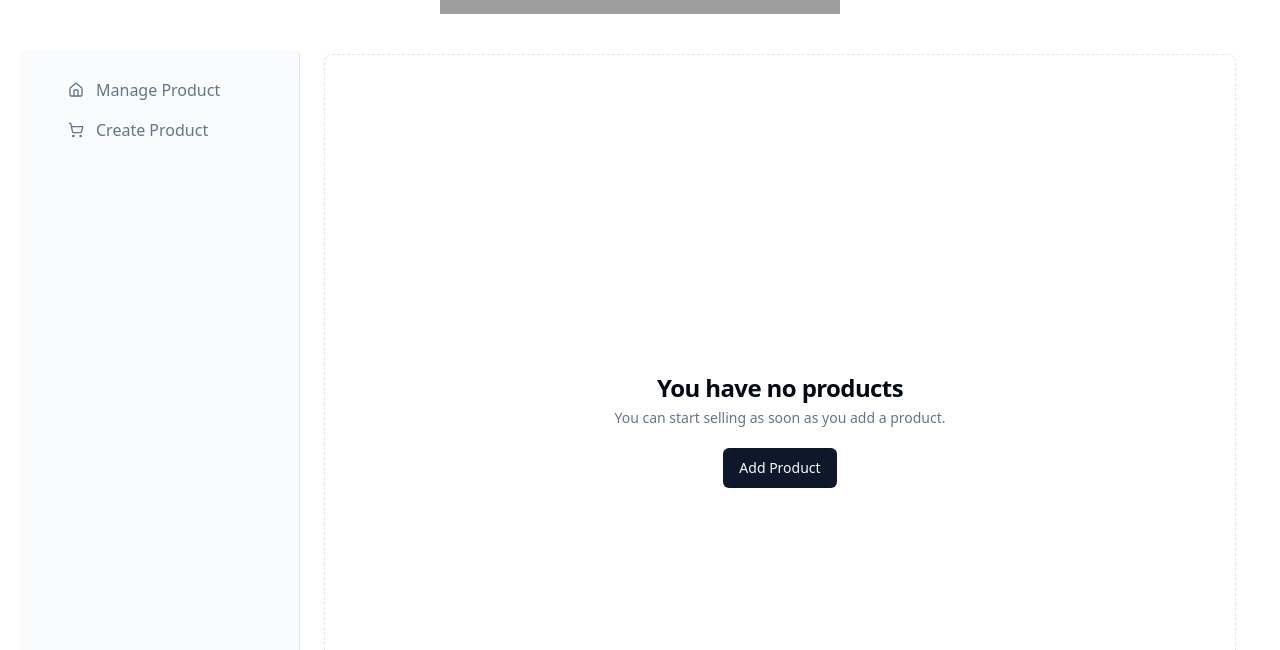
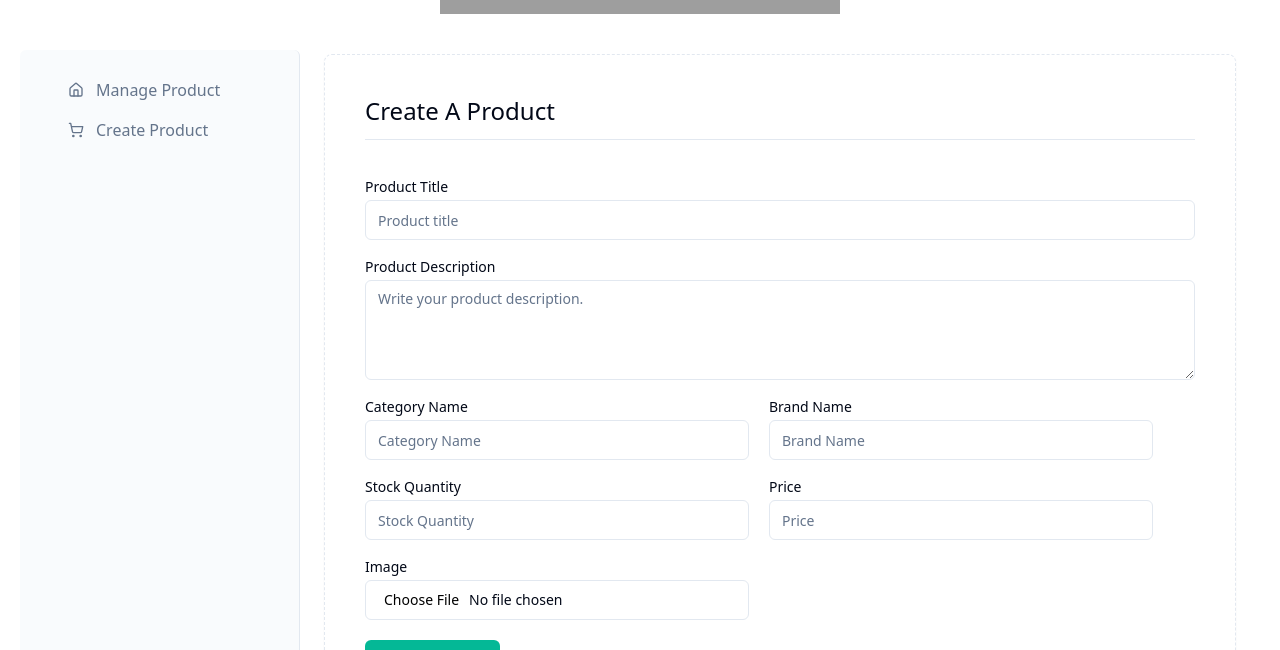
Before and after one commit to rabby4/sporting-goods-client, a React (Vite) app: page /manage-product/create-product in a window 1280 px wide. Shown: the part 302-952 px from the top of the page. Built offline with nearby package versions, Linux system fonts and the light colour scheme; grey boxes are pictures that could not be loaded.

Commit message:
create a form for post a product and customize manage product route

```diff
--- a/src/components/manageProduct/CreateProduct.tsx
+++ b/src/components/manageProduct/CreateProduct.tsx
@@ -1,5 +1,76 @@
+import { Button } from "../ui/button"
+import { Input } from "../ui/input"
+import { Label } from "../ui/label"
+import { Separator } from "../ui/separator"
+import { Textarea } from "../ui/textarea"
+
 const CreateProduct = () => {
-	return <div>Create product page</div>
+	return (
+		<div>
+			<main className="flex flex-1 min-h-screen flex-col gap-4 p-4 lg:gap-6 lg:p-6">
+				<div
+					className="flex flex-1 flex-col gap-10 rounded-lg border border-dashed shadow-sm p-10"
+					x-chunk="dashboard-02-chunk-1"
+				>
+					<div>
+						<h2 className="text-2xl font-medium pb-3">Create A Product</h2>
+						<Separator />
+					</div>
+
+					<form className="space-y-5 w-full">
+						<div className="grid w-full items-center gap-1.5">
+							<Label htmlFor="firsName" className="font-medium">
+								Product Title
+							</Label>
+							<Input type="text" id="name" placeholder="Product title" />
+						</div>
+						<div className="grid w-full gap-1.5">
+							<Label htmlFor="description" className="font-normal">
+								Product Description
+							</Label>
+							<Textarea
+								placeholder="Write your product description."
+								id="description"
+							/>
+						</div>
+						<div className="flex gap-5">
+							<div className="grid w-full max-w-sm items-center gap-1.5">
+								<Label htmlFor="category" className="font-normal">
+									Category Name
+								</Label>
+								<Input type="text" id="category" placeholder="Category Name" />
+							</div>
+							<div className="grid w-full max-w-sm items-center gap-1.5">
+								<Label htmlFor="brand" className="font-normal">
+									Brand Name
+								</Label>
+								<Input type="text" id="brand" placeholder="Brand Name" />
+							</div>
+						</div>
+						<div className="flex gap-5">
+							<div className="grid w-full max-w-sm items-center gap-1.5">
+								<Label htmlFor="quantity" className="font-normal">
+									Stock Quantity
+								</Label>
+								<Input type="text" id="quantity" placeholder="Stock Quantity" />
+							</div>
+							<div className="grid w-full max-w-sm items-center gap-1.5">
+								<Label htmlFor="price" className="font-normal">
+									Price
+								</Label>
+								<Input type="text" id="price" placeholder="Price" />
+							</div>
+						</div>
+						<div className="grid w-full max-w-sm items-center gap-1.5">
+							<Label htmlFor="image">Image</Label>
+							<Input id="image" type="file" />
+						</div>
+						<Button className="bg-green">Upload Product</Button>
+					</form>
+				</div>
+			</main>
+		</div>
+	)
 }
 
 export default CreateProduct
--- a/src/components/manageProduct/Manage.tsx
+++ b/src/components/manageProduct/Manage.tsx
@@ -1,5 +1,67 @@
+import { SquarePen, Trash2 } from "lucide-react"
+import { Button } from "../ui/button"
+import {
+	Table,
+	TableBody,
+	TableCell,
+	TableHead,
+	TableHeader,
+	TableRow,
+} from "../ui/table"
+
 const Manage = () => {
-	return <div>manage</div>
+	return (
+		<div>
+			<main className="flex flex-1 min-h-screen flex-col gap-4 p-4 lg:gap-6 lg:p-6">
+				<div
+					className="flex flex-1  justify-center rounded-lg border border-dashed shadow-sm"
+					x-chunk="dashboard-02-chunk-1"
+				>
+					{/* <div className="flex flex-col items-center gap-1 text-center">
+						<h3 className="text-2xl font-bold tracking-tight">
+							Manage your product
+						</h3>
+						<p className="text-sm text-muted-foreground">
+							You can start selling as soon as you add a product.
+						</p>
+						<Button className="mt-4">Add Product</Button>
+					</div> */}
+					<Table>
+						<TableHeader>
+							<TableRow>
+								<TableHead>Image</TableHead>
+								<TableHead>Product</TableHead>
+								<TableHead>Price</TableHead>
+								<TableHead>Actions</TableHead>
+							</TableRow>
+						</TableHeader>
+						<TableBody>
+							<TableRow className=" ">
+								<TableCell>
+									<img
+										src="https://ornaldo.themeftc.com/wp-content/uploads/2021/03/19-2-548x548.jpg"
+										alt=""
+										className="size-20"
+									/>
+								</TableCell>
+								<TableCell className="font-medium">Golf hand gloves</TableCell>
+								<TableCell>$250.00</TableCell>
+								<TableCell className="flex gap-2">
+									<Button className="bg-green flex gap-3">
+										<SquarePen className="size-5" /> <span>Update</span>
+									</Button>
+									<Button className="bg-red-600 flex gap-3">
+										{" "}
+										<Trash2 className="size-5" /> <span>Delete</span>
+									</Button>
+								</TableCell>
+							</TableRow>
+						</TableBody>
+					</Table>
+				</div>
+			</main>
+		</div>
+	)
 }
 
 export default Manage
--- /dev/null
+++ b/src/components/manageProduct/Sidebar.tsx
@@ -0,0 +1,36 @@
+import { Home, ShoppingCart } from "lucide-react"
+import { NavLink } from "react-router-dom"
+
+const Sidebar = () => {
+	return (
+		<div>
+			<div className="h-[95vh] my-5 border-r bg-muted/40 block p-5 rounded-md">
+				<div className="flex h-full max-h-screen flex-col gap-2">
+					<div className="flex-1">
+						<nav className="grid md:grid-cols-1 grid-cols-2 items-start px-2 text-base font-medium lg:px-4">
+							<NavLink
+								to="/manage-product"
+								className="flex items-center gap-3 rounded-lg px-3 py-2 text-muted-foreground transition-all hover:text-green"
+							>
+								<Home className="h-4 w-4" />
+								Manage Product
+							</NavLink>
+							<NavLink
+								to="/manage-product/create-product"
+								className="flex items-center gap-3 rounded-lg px-3 py-2 text-muted-foreground transition-all hover:text-green"
+							>
+								<ShoppingCart className="h-4 w-4" />
+								Create Product
+								{/* <Badge className="ml-auto flex h-6 w-6 shrink-0 items-center justify-center rounded-full">
+									6
+								</Badge> */}
+							</NavLink>
+						</nav>
+					</div>
+				</div>
+			</div>
+		</div>
+	)
+}
+
+export default Sidebar
--- a/src/pages/ManageProduct.tsx
+++ b/src/pages/ManageProduct.tsx
@@ -1,53 +1,12 @@
-import { Home, ShoppingCart } from "lucide-react"
-
-import { Button } from "@/components/ui/button"
-import { Link } from "react-router-dom"
+import Sidebar from "@/components/manageProduct/Sidebar"
+import { Outlet } from "react-router-dom"
 
 const ManageProduct = () => {
 	return (
-		<div className="container grid  w-full md:grid-cols-[220px_1fr] lg:grid-cols-[280px_1fr]">
-			<div className=" border-r bg-muted/40 block md:mt-5 p-5 rounded-md">
-				<div className="flex h-full max-h-screen flex-col gap-2">
-					<div className="flex-1">
-						<nav className="grid md:grid-cols-1 grid-cols-2 items-start px-2 text-base font-medium lg:px-4">
-							<Link
-								to="#"
-								className="flex items-center gap-3 rounded-lg px-3 py-2 text-muted-foreground transition-all hover:text-green"
-							>
-								<Home className="h-4 w-4" />
-								Manage Product
-							</Link>
-							<Link
-								to="#"
-								className="flex items-center gap-3 rounded-lg px-3 py-2 text-muted-foreground transition-all hover:text-green"
-							>
-								<ShoppingCart className="h-4 w-4" />
-								Create Product
-								{/* <Badge className="ml-auto flex h-6 w-6 shrink-0 items-center justify-center rounded-full">
-									6
-								</Badge> */}
-							</Link>
-						</nav>
-					</div>
-				</div>
-			</div>
+		<div className="container grid w-full md:grid-cols-[220px_1fr] lg:grid-cols-[280px_1fr]">
+			<Sidebar />
 			<div className="flex flex-col">
-				<main className="flex flex-1 min-h-screen flex-col gap-4 p-4 lg:gap-6 lg:p-6">
-					<div
-						className="flex flex-1 items-center justify-center rounded-lg border border-dashed shadow-sm"
-						x-chunk="dashboard-02-chunk-1"
-					>
-						<div className="flex flex-col items-center gap-1 text-center">
-							<h3 className="text-2xl font-bold tracking-tight">
-								You have no products
-							</h3>
-							<p className="text-sm text-muted-foreground">
-								You can start selling as soon as you add a product.
-							</p>
-							<Button className="mt-4">Add Product</Button>
-						</div>
-					</div>
-				</main>
+				<Outlet />
 			</div>
 		</div>
 	)
--- a/src/router/index.tsx
+++ b/src/router/index.tsx
@@ -1,5 +1,6 @@
 import App from "@/App"
 import CreateProduct from "@/components/manageProduct/CreateProduct"
+import Manage from "@/components/manageProduct/Manage"
 import About from "@/pages/About"
 import AllProducts from "@/pages/AllProducts"
 import Cart from "@/pages/Cart"
@@ -44,7 +45,7 @@ const router = createBrowserRouter([
 				children: [
 					{
 						index: true,
-						element: <ManageProduct />,
+						element: <Manage />,
 					},
 					{
 						path: "create-product",
```
